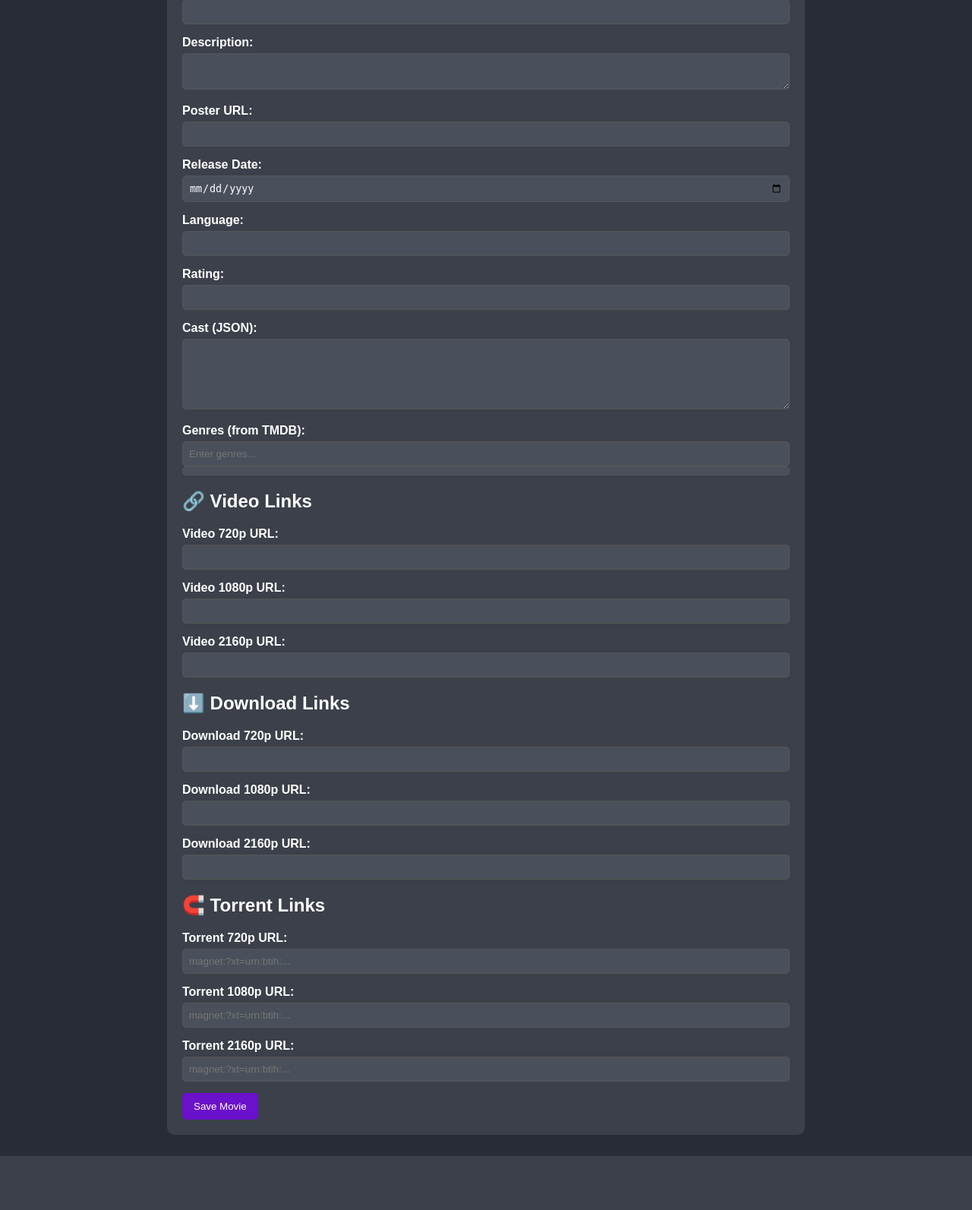
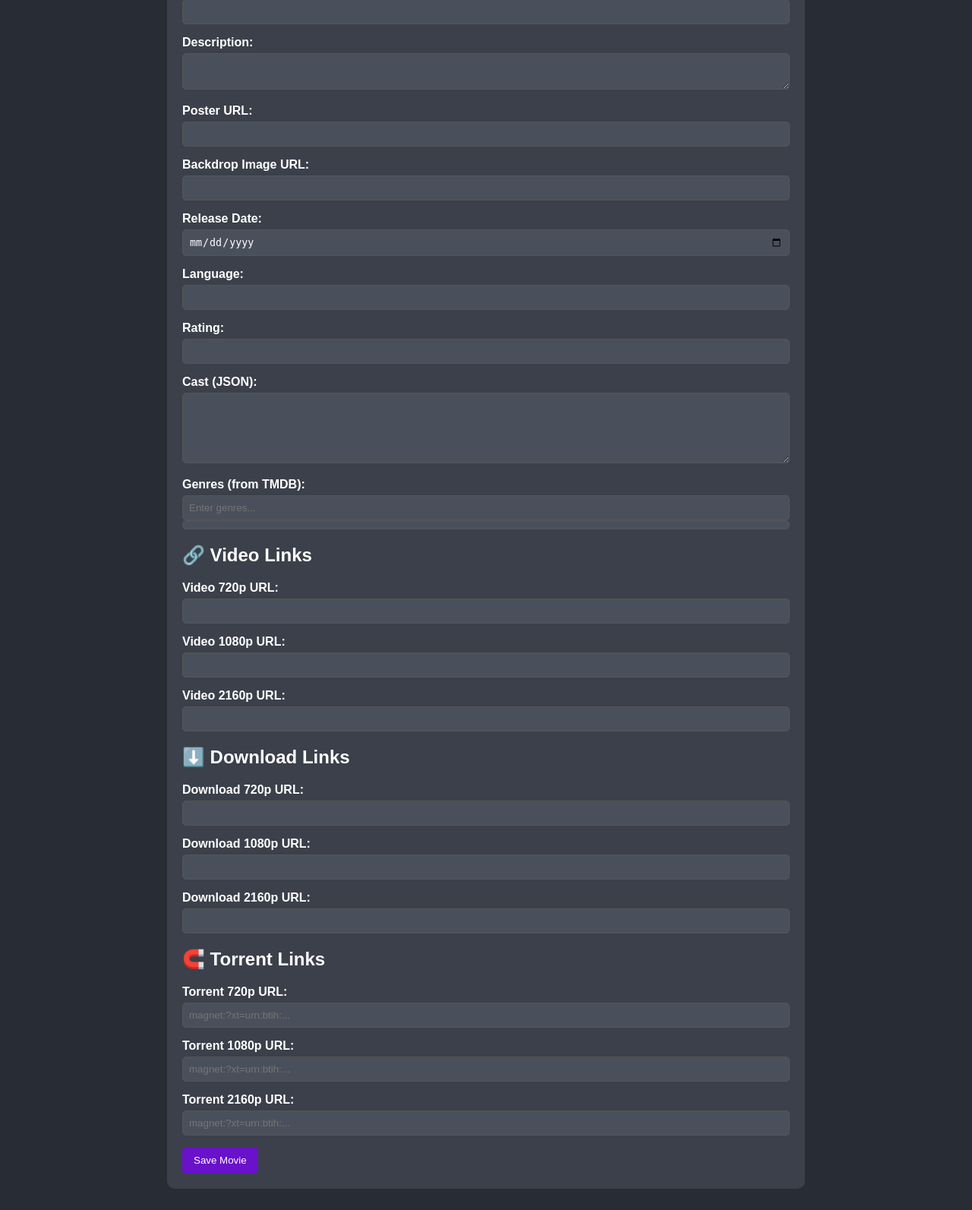
Before and after one commit to Venuboy34/databaseoffilmzithatworkwitheveryfunctiom, a Flask app: template templates/add_movie.html in a window 1280 px wide. Shown: the part 269-1862 px from the top of the page at 76% size. Before the commit the page ends 1791 px from the top, so only its background shows below. Run offline with Flask 3, Linux system fonts and the light colour scheme; the template is opened without the code that fills it, so the values that code supplies are empty; some libraries are stand-ins or nearby versions.

Commit message:
Update add_movie.html

```diff
--- a/templates/add_movie.html
+++ b/templates/add_movie.html
@@ -37,6 +37,10 @@
             <div class="form-group">
                 <label for="thumbnail">Poster URL:</label>
                 <input type="text" id="thumbnail" name="thumbnail">
+            </div>
+            <div class="form-group">
+                <label for="backdrop">Backdrop Image URL:</label>
+                <input type="text" id="backdrop" name="backdrop">
             </div>
             <div class="form-group">
                 <label for="release_date">Release Date:</label>
@@ -145,6 +149,7 @@
                     document.getElementById('title').value = data.title;
                     document.getElementById('description').value = data.description;
                     document.getElementById('thumbnail').value = data.thumbnail;
+                    document.getElementById('backdrop').value = data.backdrop;
                     document.getElementById('release_date').value = data.release_date;
                     document.getElementById('language').value = data.language;
                     document.getElementById('rating').value = data.rating;
@@ -175,6 +180,7 @@
                 title: form.title.value,
                 description: form.description.value,
                 thumbnail: form.thumbnail.value,
+                backdrop: form.backdrop.value,
                 release_date: form.release_date.value,
                 language: form.language.value,
                 rating: parseFloat(form.rating.value) || null,
```
